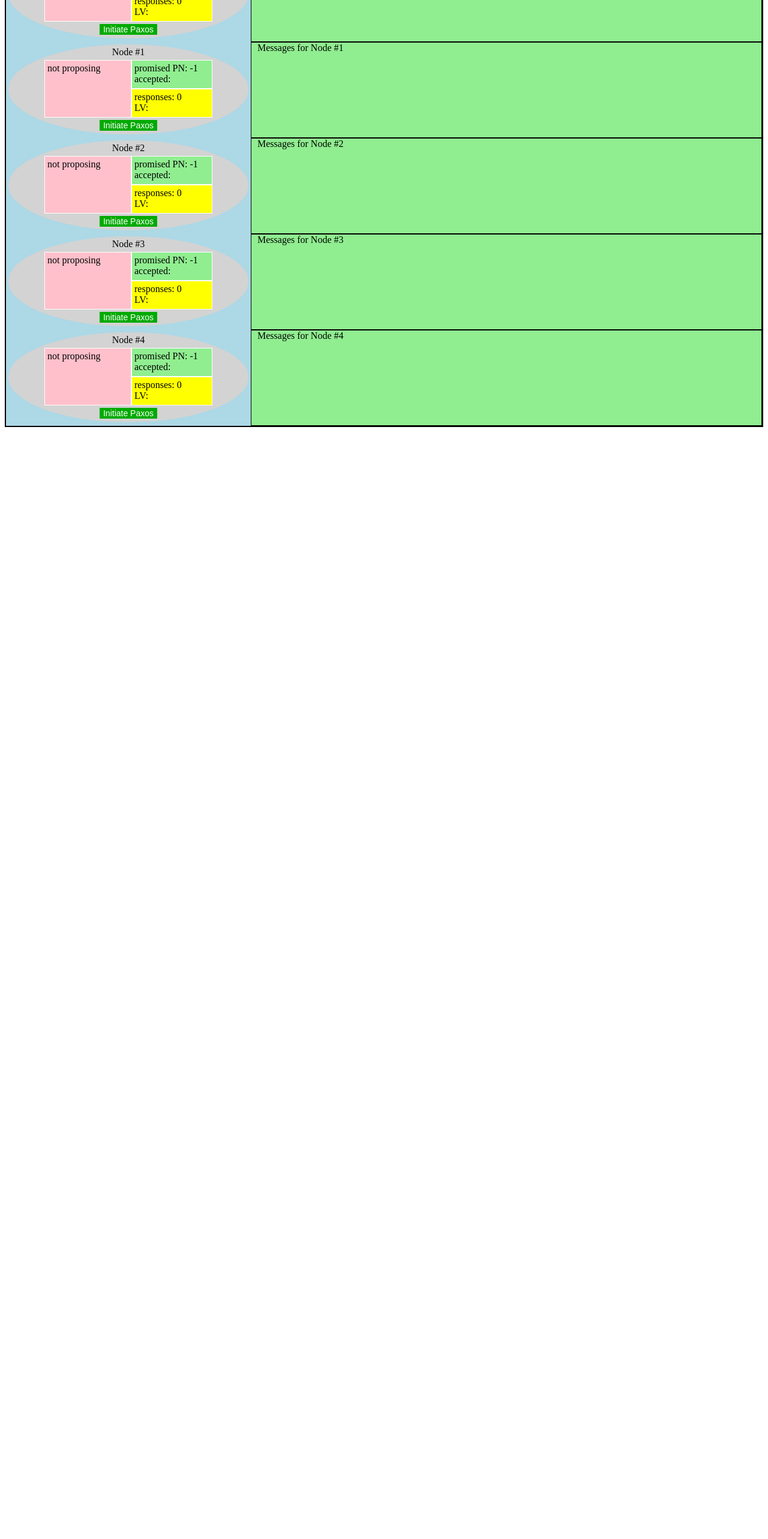
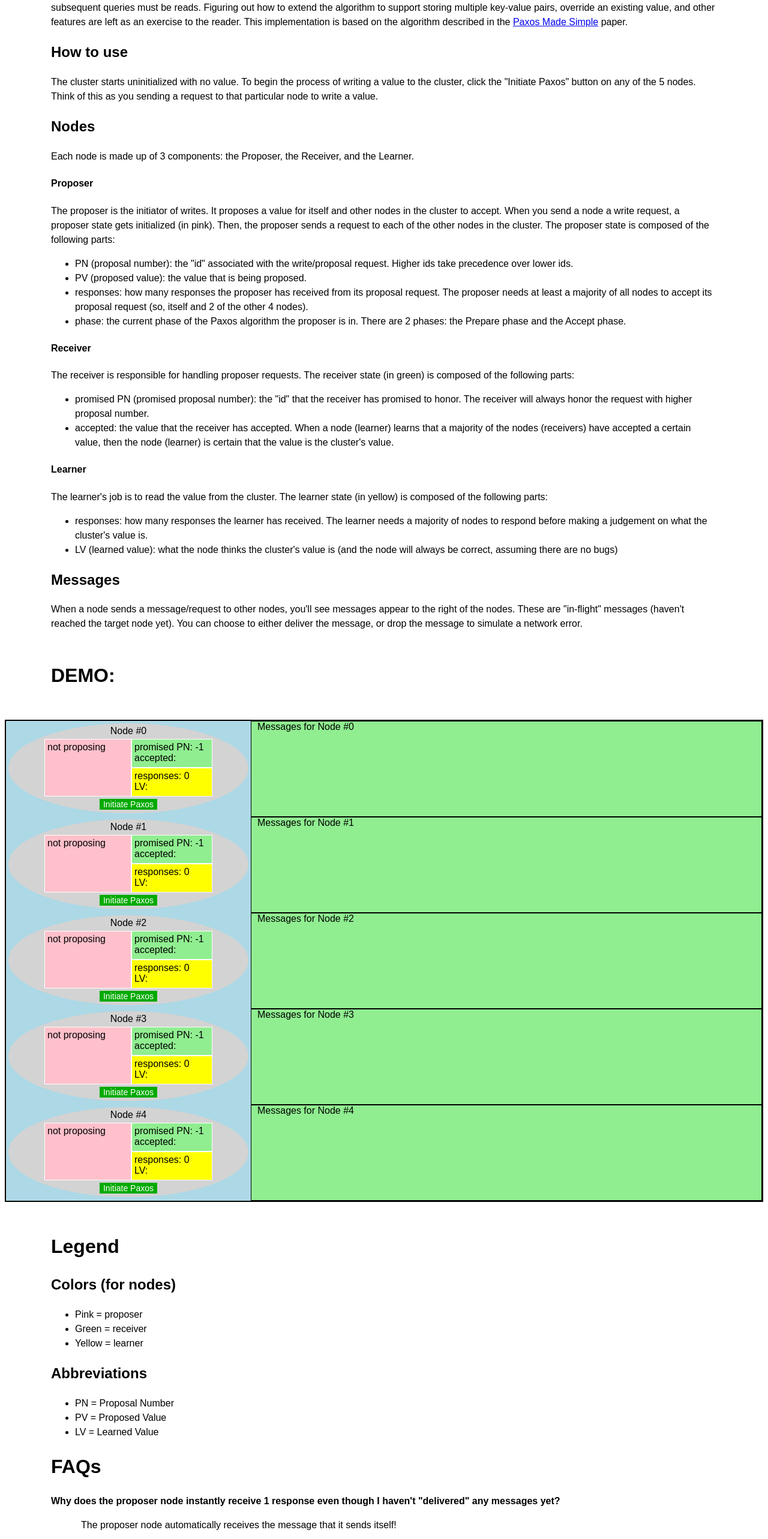
Before and after one commit to echentw/paxos-demo, a React app: page / in a window 1280 px wide. Shown: the part 100-2666 px from the top of the page at 60% size. Before the commit the page ends 820 px from the top, so only its background shows below. Built offline with nearby package versions, Linux system fonts and the light colour scheme.

Commit message:
add explanations

```diff
--- a/index.html
+++ b/index.html
@@ -1,9 +1,73 @@
 <html>
   <header>
     <title>Paxos Demo</title>
+    <link rel="stylesheet" href="style.css"/>
   </header>
   <body>
+    <div class="container">
+      <h1>Paxos Demo</h1>
+      <p>This Paxos demo is intended for learning purposes. This Paxos cluster has 5 nodes, which only has the capability to write one value once, and all subsequent queries must be reads. Figuring out how to extend the algorithm to support storing multiple key-value pairs, override an existing value, and other features are left as an exercise to the reader. This implementation is based on the algorithm described in the <a href="https://lamport.azurewebsites.net/pubs/paxos-simple.pdf">Paxos Made Simple</a> paper.</p>
+
+      <h2>How to use</h2>
+      <p>The cluster starts uninitialized with no value. To begin the process of writing a value to the cluster, click the "Initiate Paxos" button on any of the 5 nodes. Think of this as you sending a request to that particular node to write a value.</p>
+
+      <h2>Nodes</h2>
+      <p>Each node is made up of 3 components: the Proposer, the Receiver, and the Learner.</p>
+
+      <h4>Proposer</h4>
+      <p>The proposer is the initiator of writes. It proposes a value for itself and other nodes in the cluster to accept. When you send a node a write request, a proposer state gets initialized (in pink). Then, the proposer sends a request to each of the other nodes in the cluster. The proposer state is composed of the following parts:</p>
+      <ul>
+        <li>PN (proposal number): the "id" associated with the write/proposal request. Higher ids take precedence over lower ids.</li>
+        <li>PV (proposed value): the value that is being proposed.</li>
+        <li>responses: how many responses the proposer has received from its proposal request. The proposer needs at least a majority of all nodes to accept its proposal request (so, itself and 2 of the other 4 nodes).</li>
+        <li>phase: the current phase of the Paxos algorithm the proposer is in. There are 2 phases: the Prepare phase and the Accept phase.</li>
+      </ul>
+
+      <h4>Receiver</h4>
+      <p>The receiver is responsible for handling proposer requests. The receiver state (in green) is composed of the following parts:</p>
+      <ul>
+        <li>promised PN (promised proposal number): the "id" that the receiver has promised to honor. The receiver will always honor the request with higher proposal number.</li>
+        <li>accepted: the value that the receiver has accepted. When a node (learner) learns that a majority of the nodes (receivers) have accepted a certain value, then the node (learner) is certain that the value is the cluster's value.</li>
+      </ul>
+
+      <h4>Learner</h4>
+      <p>The learner's job is to read the value from the cluster. The learner state (in yellow) is composed of the following parts:</p>
+      <ul>
+        <li>responses: how many responses the learner has received. The learner needs a majority of nodes to respond before making a judgement on what the cluster's value is.</li>
+        <li>LV (learned value): what the node thinks the cluster's value is (and the node will always be correct, assuming there are no bugs)</li>
+      </ul>
+
+      <h2>Messages</h2>
+      <p>When a node sends a message/request to other nodes, you'll see messages appear to the right of the nodes. These are "in-flight" messages (haven't reached the target node yet). You can choose to either deliver the message, or drop the message to simulate a network error.</p>
+    </div>
+
+    <div id="root-label" class="container">
+      <h1>DEMO:</h1>
+    </div>
+
     <div id="root"></div>
+
+    <div class="container">
+      <h1>Legend</h1>
+      <h2>Colors (for nodes)</h2>
+      <ul>
+        <li>Pink = proposer</li>
+        <li>Green = receiver</li>
+        <li>Yellow = learner</li>
+      </ul>
+      <h2>Abbreviations</h2>
+      <ul>
+        <li>PN = Proposal Number</li>
+        <li>PV = Proposed Value</li>
+        <li>LV = Learned Value</li>
+      </ul>
+
+      <h1>FAQs</h1>
+      <p><strong>Why does the proposer node instantly receive 1 response even though I haven't "delivered" any messages yet?</strong></p>
+      <p class="answer">The proposer node automatically receives the message that it sends itself!</p>
+      <p><strong>After I successfully wrote a value, why does writing another value not work?</strong></p>
+      <p class="answer">It's not supposed to work. After you successfully write the first value, the cluster will stay consistent with that one value forever, and subsequent "writes" that you try to do are actually reads.</li>
+    </div>
 
     <script crossorigin src="https://unpkg.com/react@16/umd/react.production.min.js"></script>
     <script crossorigin src="https://unpkg.com/react-dom@16/umd/react-dom.production.min.js"></script>
--- a/src/MessageComponent.tsx
+++ b/src/MessageComponent.tsx
@@ -47,7 +47,7 @@ export default class MessageComponent extends React.Component<ComponentProps, {}
       case 'AcceptRequest': {
         const request = message as AcceptRequest;
         const { proposedValue } = request.body;
-        name = 'Accepted Request';
+        name = 'Accept Request';
         bodyTexts = [`PV: ${proposedValue}`];
         break;
       }
--- a/src/styles/appStyles.scss
+++ b/src/styles/appStyles.scss
@@ -1,5 +1,9 @@
 @import './nodeStyles';
 @import './messageStyles';
+
+* {
+  font-family: Arial;
+}
 
 * {
   -moz-box-sizing: border-box;
--- /dev/null
+++ b/style.css
@@ -0,0 +1,78 @@
+#root-label {
+  margin-top: 50px;
+}
+
+#root {
+  margin-top: 50px;
+  margin-bottom: 50px;
+}
+
+.answer {
+  margin-left: 50px;
+}
+
+.container {
+    width: 100%;
+    padding-right: 15px;
+    padding-left: 15px;
+    margin-right: auto;
+    margin-left: auto;
+    line-height: 1.5;
+}
+
+@media (prefers-color-scheme: dark) {
+  html {
+    background-color: rgb(20, 20, 20);
+  }
+
+  h1, h2, h3, h4, p, ul, li {
+    color: rgb(200, 200, 200);
+  }
+}
+
+
+
+
+
+
+/* Stolen from bootstrap's source */
+
+@media (min-width:576px) {
+    .container {
+    max-width: 540px;
+}
+}@media (min-width:768px) {
+    .container {
+    max-width: 720px;
+}
+}@media (min-width:992px) {
+    .container {
+    max-width: 960px;
+}
+}@media (min-width:1200px) {
+    .container {
+    max-width: 1140px;
+}
+}.container-fluid, .container-lg, .container-md, .container-sm, .container-xl {
+    width: 100%;
+    padding-right: 15px;
+    padding-left: 15px;
+    margin-right: auto;
+    margin-left: auto;
+}
+@media (min-width:576px) {
+    .container, .container-sm {
+    max-width: 540px;
+}
+}@media (min-width:768px) {
+    .container, .container-md, .container-sm {
+    max-width: 720px;
+}
+}@media (min-width:992px) {
+    .container, .container-lg, .container-md, .container-sm {
+    max-width: 960px;
+}
+}@media (min-width:1200px) {
+    .container, .container-lg, .container-md, .container-sm, .container-xl {
+    max-width: 1140px;
+}
```
Also changed, not shown: 2 other files (tests, documents, lock files or other folders).
